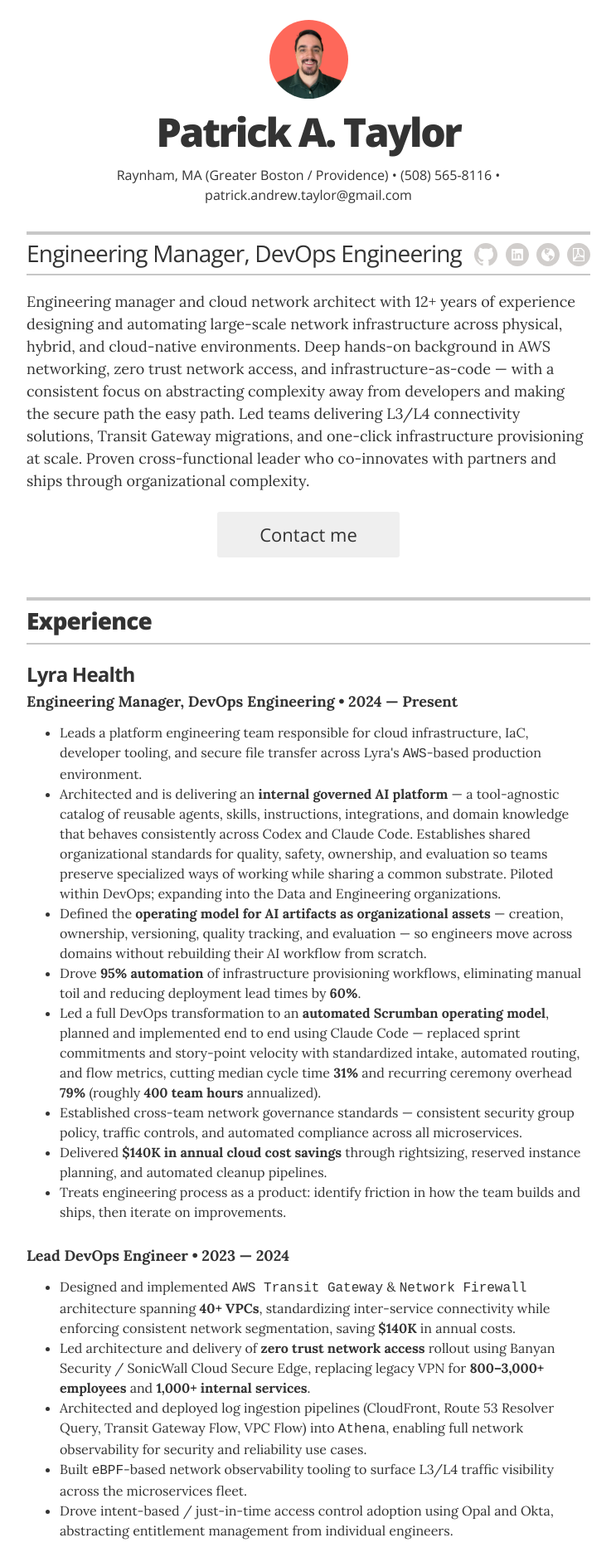
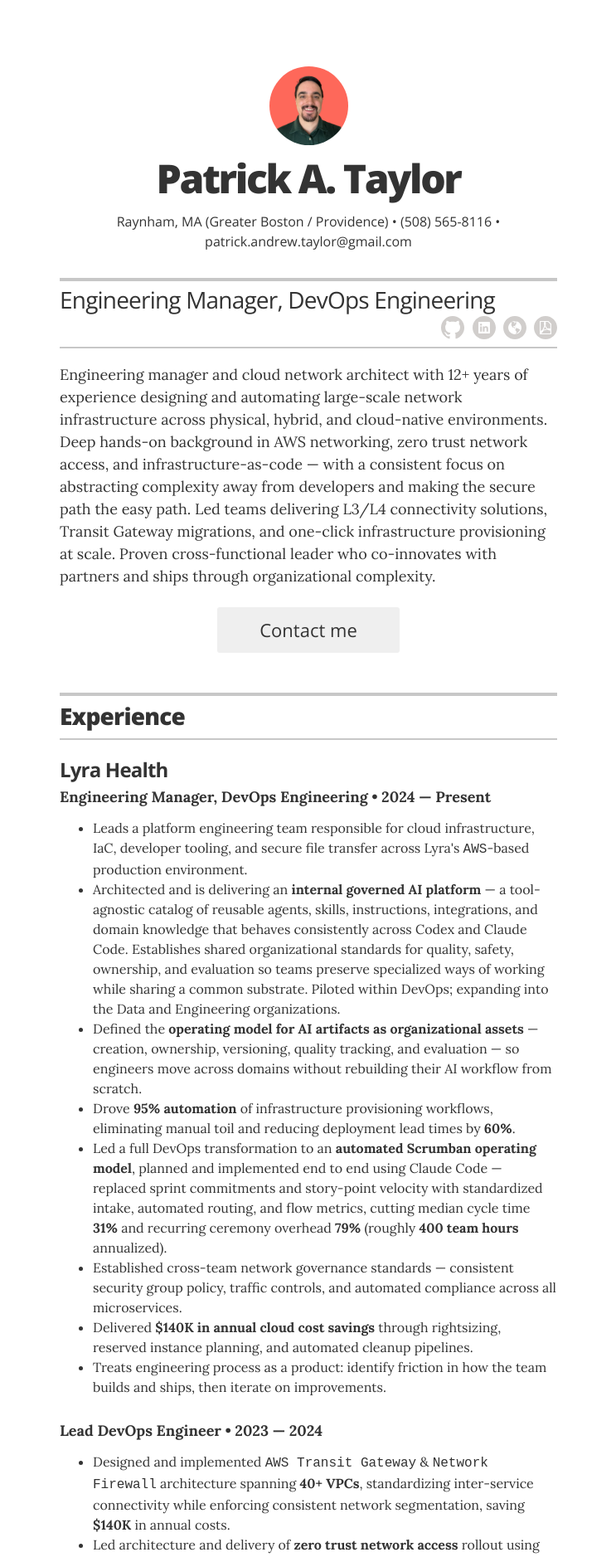
Before and after one commit to patrick-andrew-jain-taylor/resume, a Jekyll site: the page built from index.html, in a window 1280 px wide. Shown: the top 1877 px of the page at 83% size, without its empty margins (268-1011 px from the left). Built offline with Jekyll 4.4.1, drawn with Linux system fonts in a browser that asks for light colours.

Commit message:
feat: widen web margins on desktop without changing the PDF
Add generous wrapper padding behind a screen media query at 1000px+.
The PDF pipeline renders the screen stylesheet at Letter width
(816 CSS px), so it stays below the threshold and keeps the tight
margins, as do phones, tablets, and manual browser printing.

Co-Authored-By: Claude Fable 5 <noreply@anthropic.com>
Claude-Session: https://claude.ai/code/session_016sWhd45D7cckXzsvYFJtFY

```diff
--- a/_sass/_base.scss
+++ b/_sass/_base.scss
@@ -27,6 +27,16 @@ body{
   zoom: 1;
 }
 
+// Roomier margins for desktop browsers only. The resume PDF is generated from
+// this same screen stylesheet (useScreen: true in .github/workflows/action.yml)
+// at Letter width = 816 CSS px, so wider margins must stay behind a min-width
+// query above 816px or they would loosen the PDF too.
+@media screen and (min-width: 1000px) {
+  .wrapper {
+    padding: 56px 64px 72px;
+  }
+}
+
 // clearfix (now called group,
 // via http://css-tricks.com/snippets/css/clear-fix/)
 .group:before,
```
